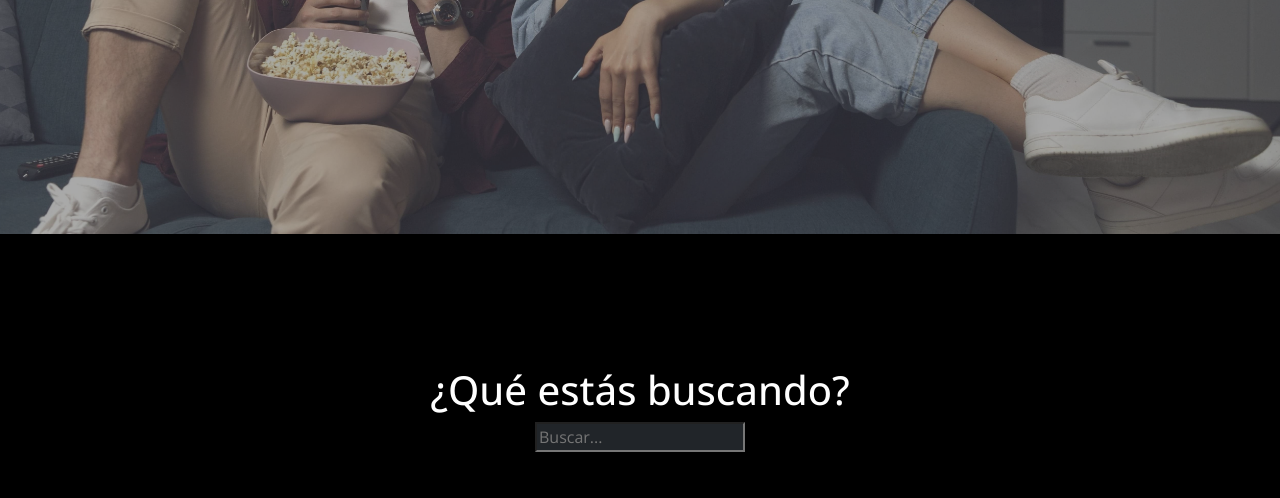
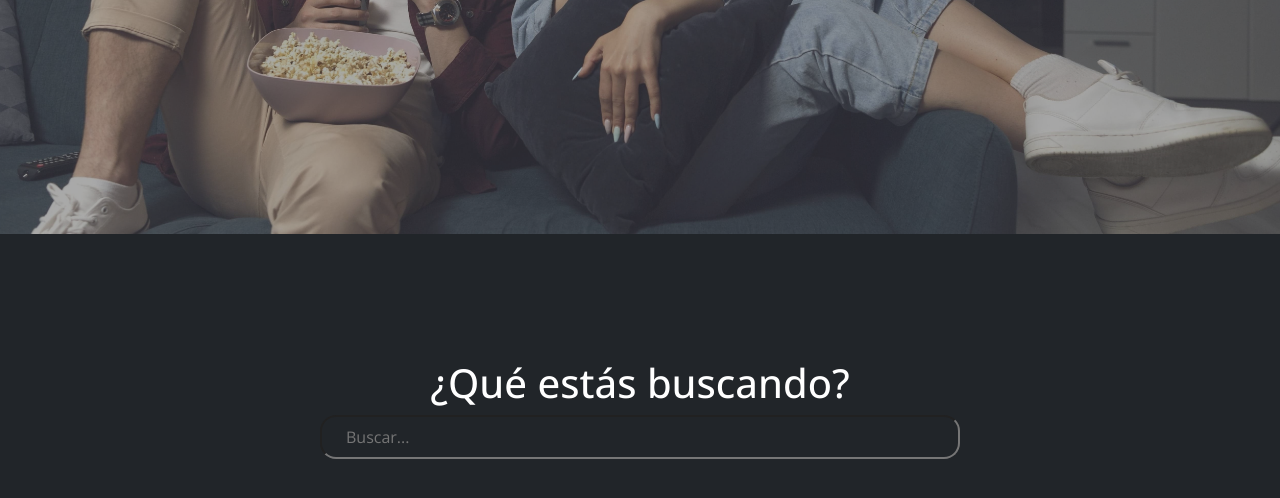
Before and after one commit to ElNuevoAprendiz/FinalIntegradorFrontEnd, a plain HTML site: page index.html in a window 1280 px wide. Shown: the part 436-934 px from the top of the page. Drawn offline with nearby package versions, Linux system fonts and the light colour scheme.

Commit message:
Se comienza con el buscador

```diff
--- a/index.html
+++ b/index.html
@@ -153,9 +153,9 @@
         </section>
 
         <!-- Buscador -->
-        <section id="buscar">
+        <section id="buscar" class="bg-dark d.d-flex flex-column justify-content-center">
             <h1>¿Qué estás buscando?</h1>
-            <input type="text" name="busqueda" id="busqueda" placeholder="Buscar..." class="bg-dark text-white width 50px">
+            <input type="text" name="busqueda" id="busqueda" placeholder="Buscar..." class=" rounded-4 bg-dark text-white px-4 py-2 w-50">
         </section>
 
         <!-- Las tendencias de hoy -->
```
